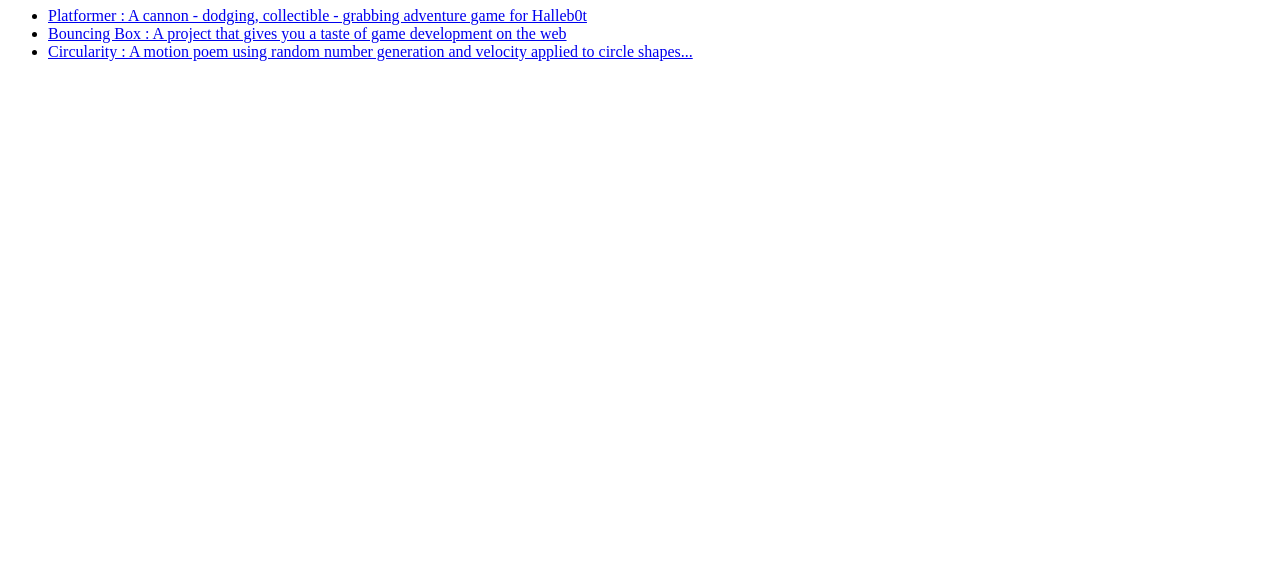
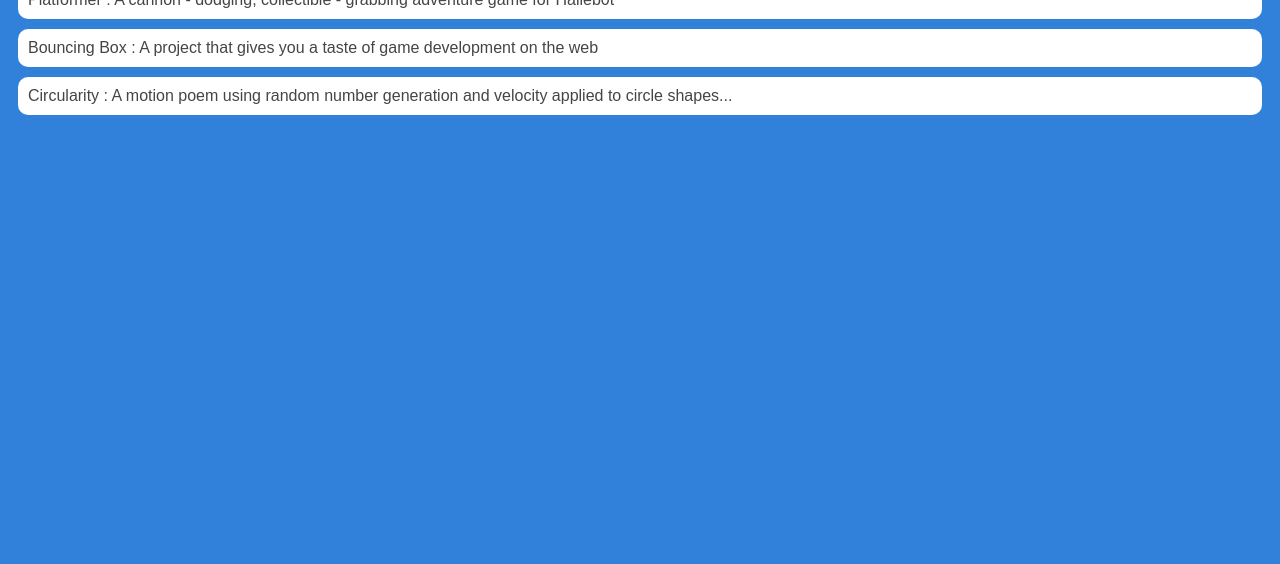
Before and after one commit to EProphete/EProphete.github.io, a plain HTML site: page portfolio.html in a window 1280 px wide. Shown: the part 236-800 px from the top of the page. Drawn offline with Linux system fonts and the light colour scheme.

Commit message:
add index.html and css files

```diff
--- a/portfolio.html
+++ b/portfolio.html
@@ -1,7 +1,10 @@
-!DOCTYPE HTML>
+
 <html>
     <head>
         <title> Emma's Beautiful website </title>
+        <link rel="stylesheet"
+        href="style.css">
+
     </head>
 
     <body>
@@ -27,7 +30,7 @@
 </nav>
 <main>
     <div>
-        class="content"
+
         <h1>Portfolio</h1>
         <ul id="porfolio">
         </ul>
--- a/style.css
+++ b/style.css
@@ -62,3 +62,28 @@ h2,
 h3 {
   margin: 0px;
 }
+/* portfolio styles */
+.content h1 {
+  color: black;
+}
+
+#portfolio {
+  list-style-type: none;
+  padding-left: 0;
+}
+
+#portfolio li {
+  background: #fff;
+  padding: 10px;
+  border-radius: 10px;
+  margin-bottom: 10px;
+}
+
+#portfolio li:hover {
+  background: #eee;
+}
+
+#portfolio a {
+  text-decoration: none;
+  color: #454545;
+}
```
